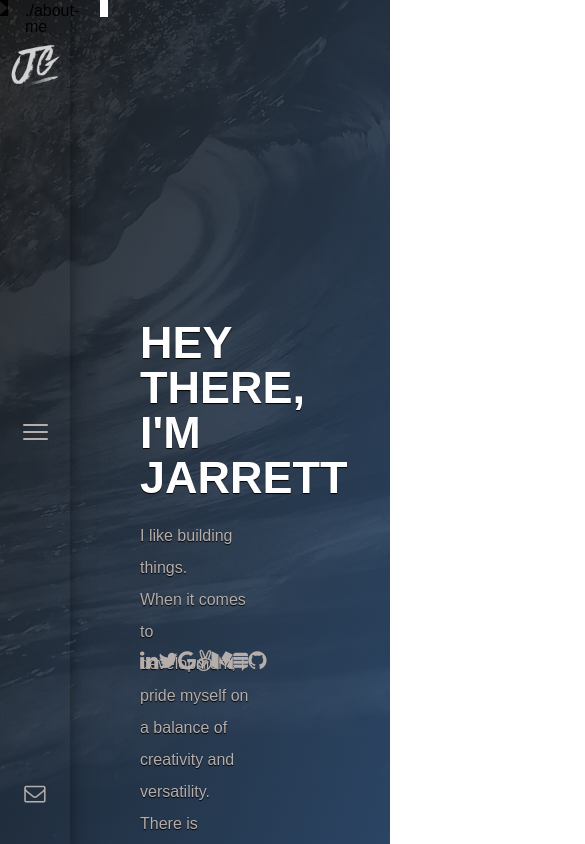
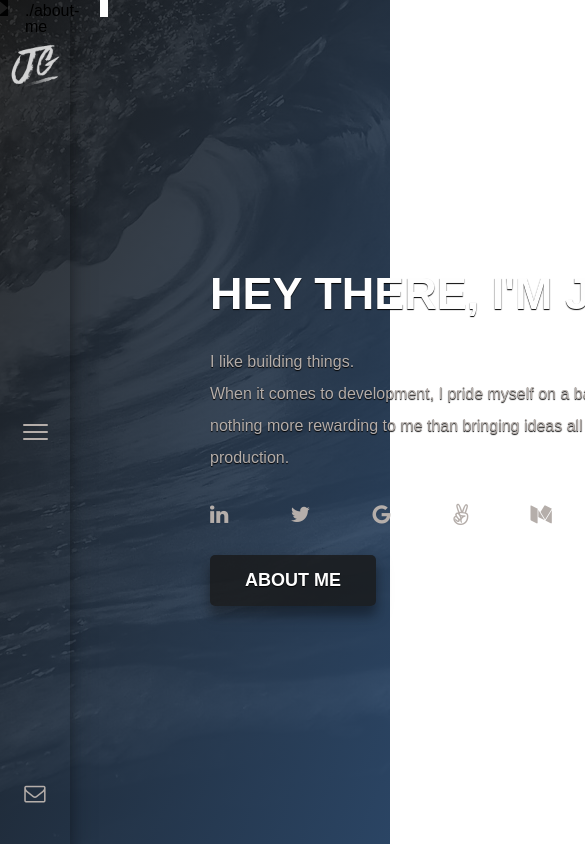
Before and after one commit to jgliner/jarrett.io, a plain HTML site: page index.html in a window 390 px wide. Shown: the top 844 px of the page, 585 px wide, since content can reach past the window. Drawn offline with Linux system fonts and the light colour scheme.

Commit message:
Redo CSS

```diff
--- a/index.css
+++ b/index.css
@@ -99,23 +99,14 @@ header img {
   transition: background 0.5s;
 }
 
+  /* CONTENT (STYLE) */
   .content {
-  position: absolute;
-  z-index: 1;
-  margin: 0;
+    z-index: 5;
   }
-
-.title {
-  position: relative;
-  width: 700px;
-  top: 300px;
-  left: 0;
-  transform: translate(33.33%, 0%);
-}
+  /* -- TITLE */
   .title h1 {
     font-weight: 900;
     font-size: 45px;
-  margin: 20px 0;
     z-index: 4;
     color: var(--wt);
     text-shadow: 0 1px 1px #000;
@@ -126,19 +117,13 @@ header img {
     text-shadow: 0 1px 1px #000;
     line-height: 2;
   }
-
+  /* -- SOCIAL */
   .social-row {
-  position: absolute;
     display: inline-flex;
     justify-content: space-between;
     align-items: center;
     align-content: center;
-  width: 500px;
-  top: 550px;
-  left: 0;
-  transform: translate(47%, 0%);
   }
-
   .fa {
     color: var(--lg);
     line-height: 1 !important;
@@ -148,13 +133,9 @@ header img {
   .fa:hover {
     transition: all 0.5s;
   }
-
-
+  /* -- ABOUT */
   .about {
-  position: absolute;
     color: var(--wt);
-  top: 600px;
-  left: 230px;
     padding: 15px 35px;
     text-shadow: 0 1px 1px #000;
     text-transform: uppercase;
@@ -174,53 +155,38 @@ header img {
     transition: background-color 0.5s, box-shadow 1s;
   }
 
-/* RESPONSIVE */
-@media (max-width: 1024px) {
+/* CONTENT (POSITIONING) */
 .content {
   position: absolute;
-    left: 140px;
-    z-index: 1;
-    margin: 0;
+  display: flex;
+  justify-content: center;
+  flex-direction: column;
+  left: 70px;
   height: 100vh;
-    width: (100vw - 70px);
+  width: calc(100vw - 70px);
 }
+
+/* -- TITLE */
 .title {
-    position: relative;
-    width: calc(100vw - 280px);
-    transform: initial;
+  margin: 30px 0;
+  margin-left: 140px;
+  width: 700px;
 }
+.title h1 {
+  margin-bottom: 30px;
+}
+.title p {
+  margin-top: 30px;
+}
+
+/* -- SOCIAL */
 .cta {
-    height: 175px;
-    margin-top: 450px;
+  display: flex;
+  flex-direction: column;
+  margin-left: 140px;
+  height: 100px;
+  width: 500px;
 }
 .social-row {
-    width: calc(100vw - 280px);
-    transform: initial;
+  margin-bottom: 30px;
 }
-  .about {
-    position: relative;
-    left: 50%;
-    color: var(--wt);
-    top: 0;
-    padding: 15px 35px;
-    text-shadow: 0 1px 1px #000;
-    text-transform: uppercase;
-    font-size: 18px;
-    font-weight: 900;
-    text-align: left;
-    background-color: rgba(24, 24, 24, 0.8);
-    box-shadow: 0 7px 18px rgba(0,0,0,0.25), 0 10px 10px rgba(0,0,0,0.22);
-    border-radius: 5px;
-    outline: none;
-    border: none;
-    cursor: pointer;
-    transition: background-color 0.5s, box-shadow 1s;
-    transform: translate(-50%, -50%);
-  }
-}
-@media (max-width: 768px) {
-  .social-row {
-    transform: initial;
-    top: 650px;
-  }
-}
--- a/index.html
+++ b/index.html
@@ -36,6 +36,7 @@
     </button>
     <a rel="noopener noreferrer" href="mailto:jarrett.gliner@gmail.com" target="_top"><i class="fa fa-envelope-o fa-lg" aria-hidden="true"></i></a>
   </header>
+
   <div class="content">
     <div class="title">
       <h1 class="intro"> Hey there, I'm Jarrett</h1>
@@ -51,9 +52,12 @@
         <a href="http://stackoverflow.com/users/2574317/jarrett-g" target="newtab"><i class="fa social fa-stack-exchange fa-lg" aria-hidden="true"></i></a>
         <a href="https://github.com/jgliner" target="newtab"><i class="fa social fa-github fa-lg" aria-hidden="true"></i></a>
       </div>
-      <button class="about expand">About Me</button>
+      <div class="about-container">
+        <button class="about expand">About Me</button>
+      </div>
     </div>
   </div>
+
   <script type="text/javascript">
     Array.from(document.getElementsByClassName('expand')).forEach((el) => {
       el.addEventListener('click', () => {
```
Lines whose indentation alone changed are shown as unchanged.
